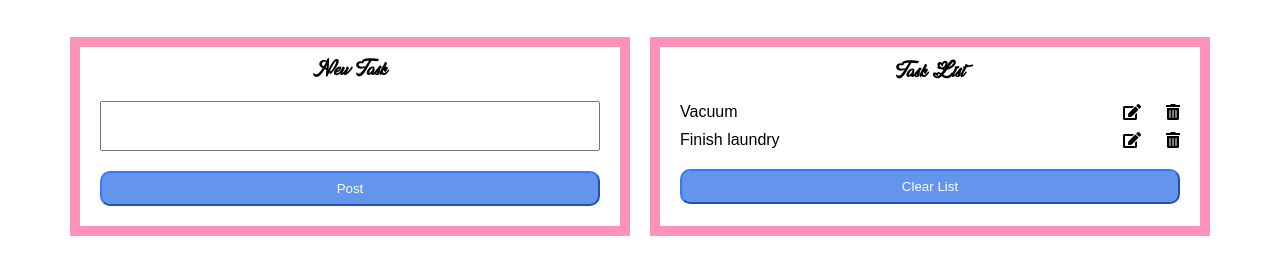
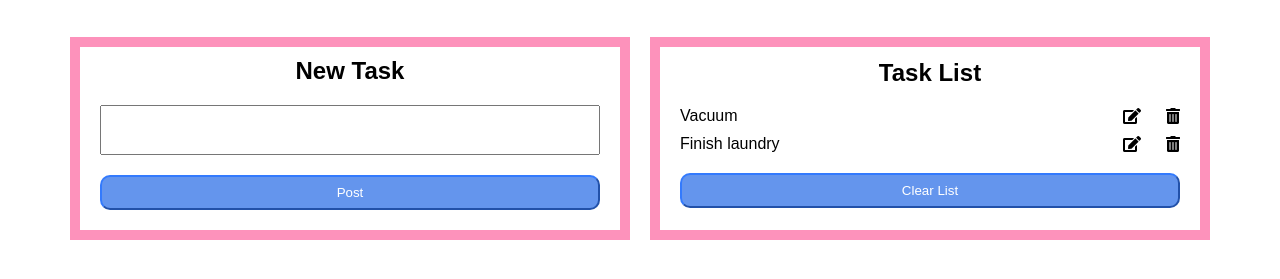
Before and after one commit to LionizeWebworks/CRUD-ToDo, a plain HTML site: page index.html in a window 1280 px wide. Shown: the part 103-382 px from the top of the page. Drawn offline with Linux system fonts and the light colour scheme.

Commit message:
first commit

```diff
--- a/style.css
+++ b/style.css
@@ -62,7 +62,6 @@ body {
     h2 {
        margin-bottom: 10px;
        text-align: center;
-       font-family: 'Hearts', 'Times New Roman', Times, serif;
     }
 
     /* Add Task */
```
